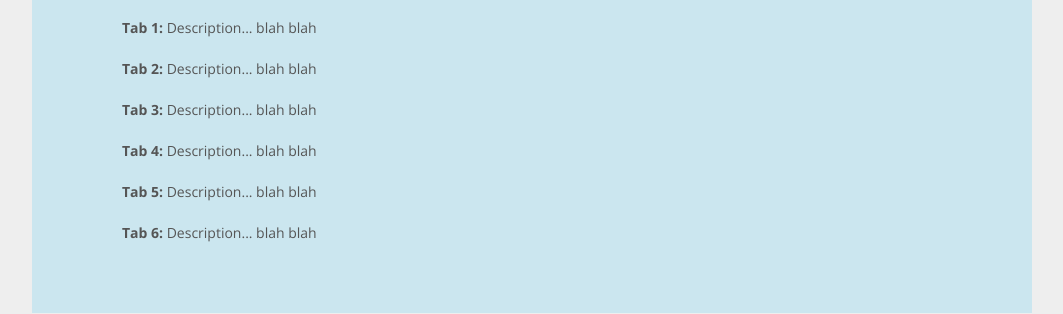
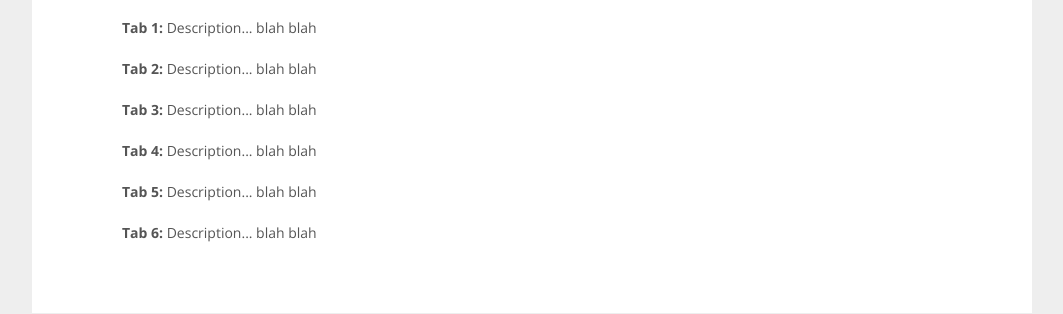
Before and after one commit to maxrivett/maxrivett.github.io, a plain HTML site: page index.html in a window 1280 px wide. Shown: the part 486-800 px from the top of the page, without its empty margins (108-1171 px from the left). Drawn offline with nearby package versions, Linux system fonts and the light colour scheme; a web font is replaced by a local one.

```diff
--- a/index.html
+++ b/index.html
@@ -94,7 +94,7 @@
   max-width: 1000px;
   padding: 50px;
   margin: 0 auto;
-  background: #cbe6ef;
+  background: #fff;
 }
 
 section {
```
